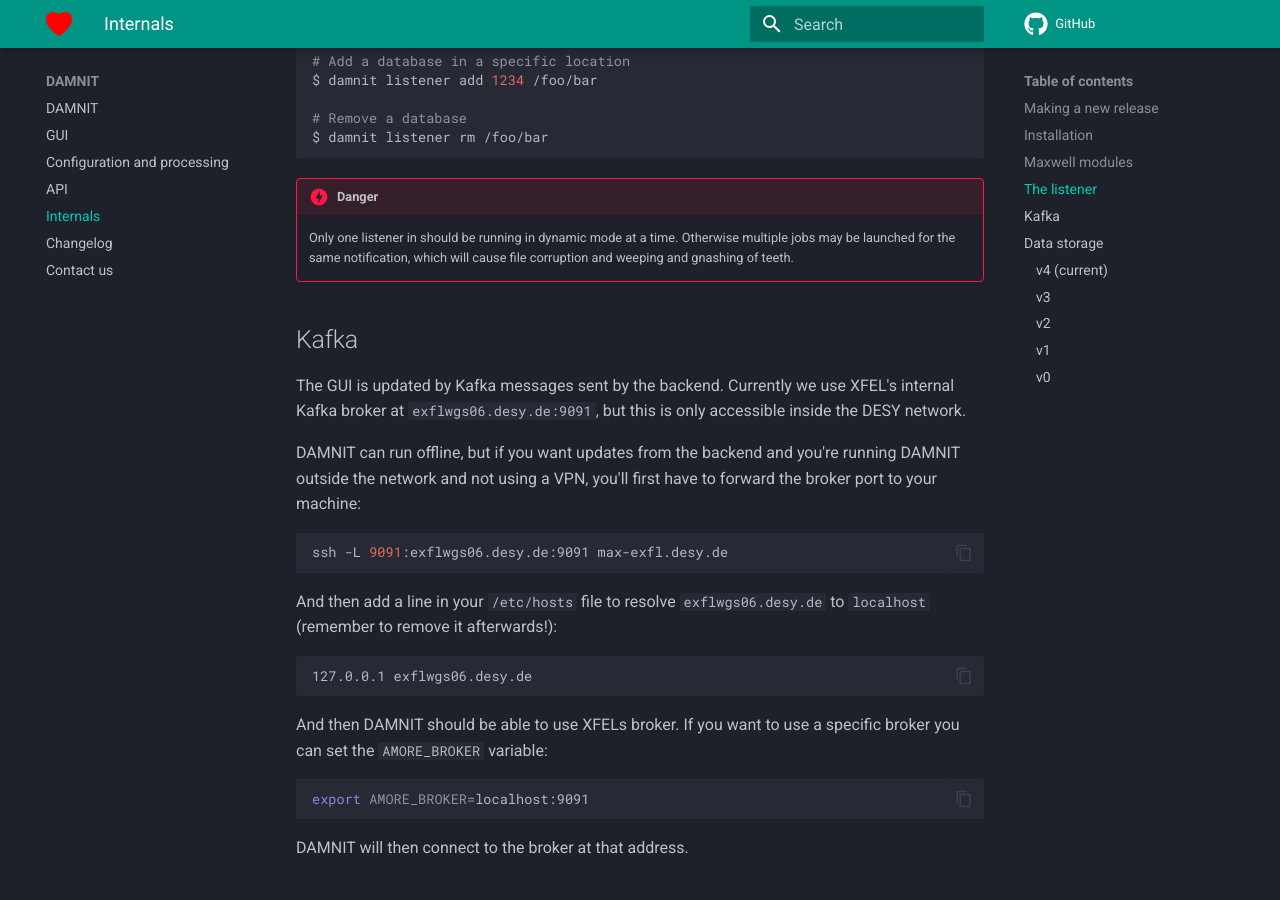
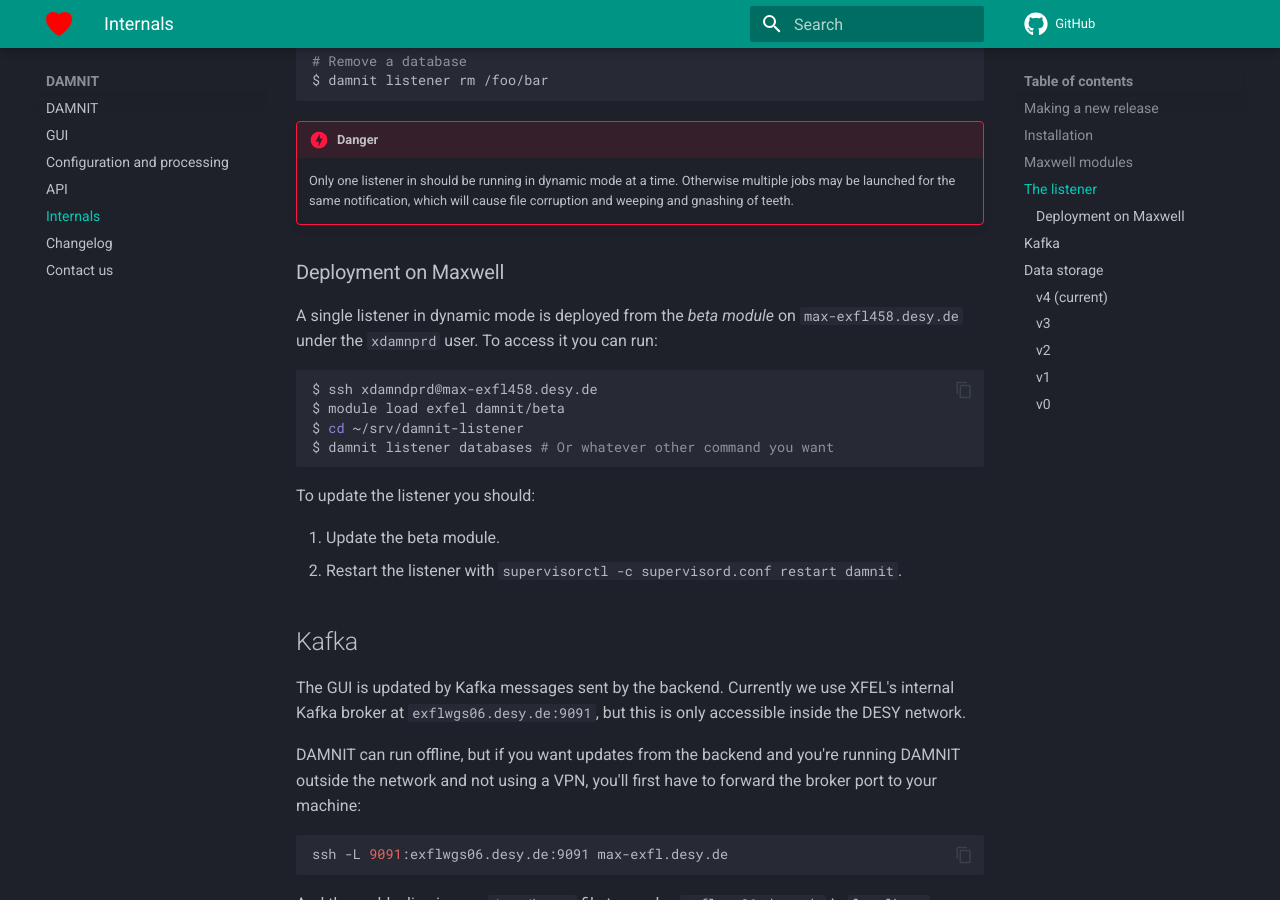
Before and after one commit to European-XFEL/DAMNIT, an MkDocs documentation site: the page built from docs/internals.md, in a window 1280 px wide and 900 px high, scrolled down 2603 px. Built offline with MkDocs 1.6.1 and Material for MkDocs 9.7.7, drawn with Linux system fonts in a browser that asks for light colours; comment, search, counter and statistics services are not loaded; some of the changed text lies outside the part shown.

Commit message:
Add listener deployment docs

````diff
--- a/docs/internals.md
+++ b/docs/internals.md
@@ -19,11 +19,8 @@ To install both the frontend and backend:
 git clone https://github.com/European-XFEL/DAMNIT.git
 cd DAMNIT
 
-# Make an environment for DAMNIT
-conda create -n damnit python
-
-conda activate damnit
-pip install '.[gui,backend]'
+# Install DAMNIT in a local environment
+pixi install
 ```
 
 If you only need the API there's no need to clone the repo, `pip install
@@ -53,6 +50,7 @@ dependencies, run:
 $ module load exfel pixi
 $ pixi install
 ```
+
 ## The listener
 The listener is a process running under [Supervisor](http://supervisord.org/). In
 a nutshell:
@@ -127,6 +125,21 @@ $ damnit listener rm /foo/bar
     Only one listener in should be running in dynamic mode at a time. Otherwise
     multiple jobs may be launched for the same notification, which will cause
     file corruption and weeping and gnashing of teeth.
+
+### Deployment on Maxwell
+A single listener in dynamic mode is deployed from the *beta module* on
+`max-exfl458.desy.de` under the `xdamnprd` user. To access it you can run:
+```bash
+$ ssh xdamndprd@max-exfl458.desy.de
+$ module load exfel damnit/beta
+$ cd ~/srv/damnit-listener
+$ damnit listener databases # Or whatever other command you want
+```
+
+To update the listener you should:
+
+1. Update the beta module.
+2. Restart the listener with `supervisorctl -c supervisord.conf restart damnit`.
 
 ## Kafka
 The GUI is updated by Kafka messages sent by the backend. Currently we use
````
Also changed, not shown: other parts of docs/internals.md (+1 -1 lines).
